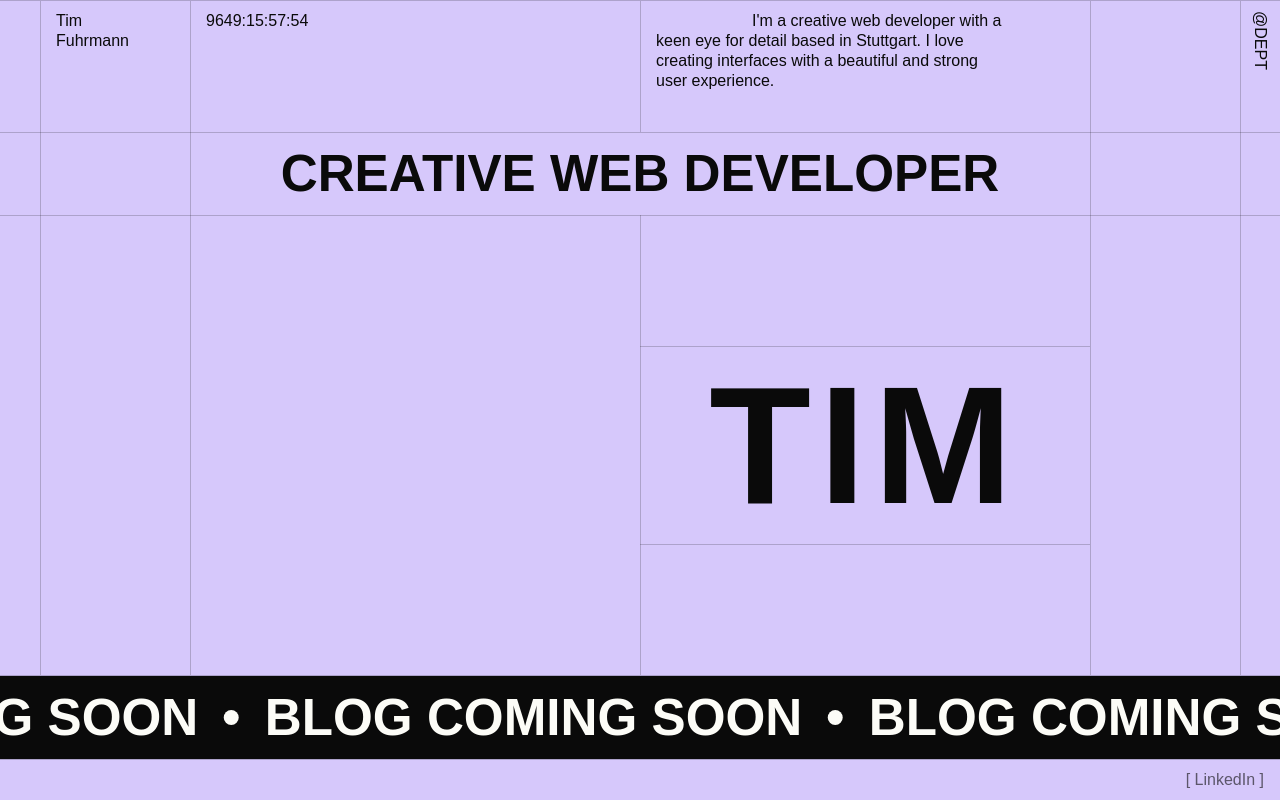
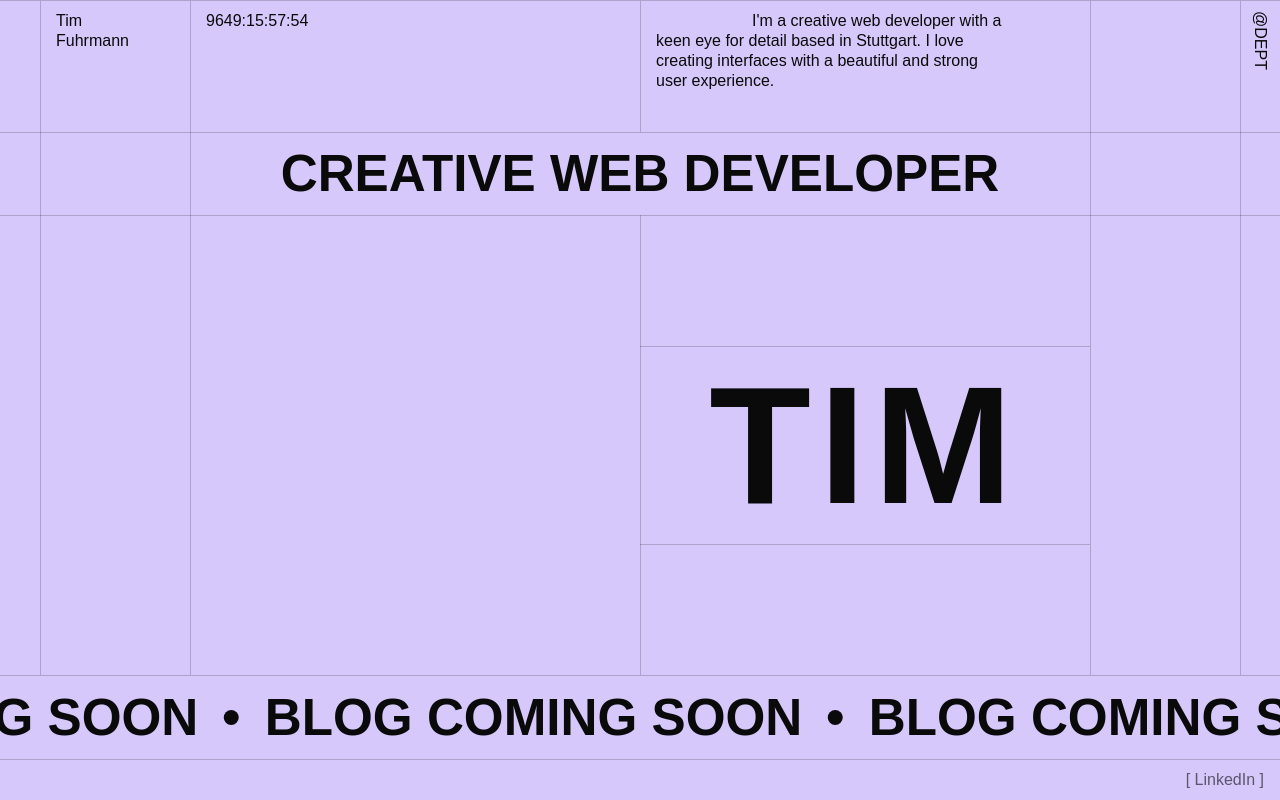
Before and after one commit to timfuhrmann/blog, a Next.js app: page / in a window 1280 px wide. Built offline with nearby package versions, Linux system fonts and the light colour scheme.

Commit message:
Update color

```diff
--- a/tailwind.config.ts
+++ b/tailwind.config.ts
@@ -11,11 +11,11 @@ const config: Config = {
       colors: {
         foreground: {
           0: "#0a0a0a",
-          1: "#fcfcf7",
+          1: "#0a0a0a",
         },
         layer: {
-          0: "#D6C8FB",
-          1: "#0a0a0a",
+          0: "#d6c8fb",
+          1: "#d6c8fb",
         },
       },
     },
```
